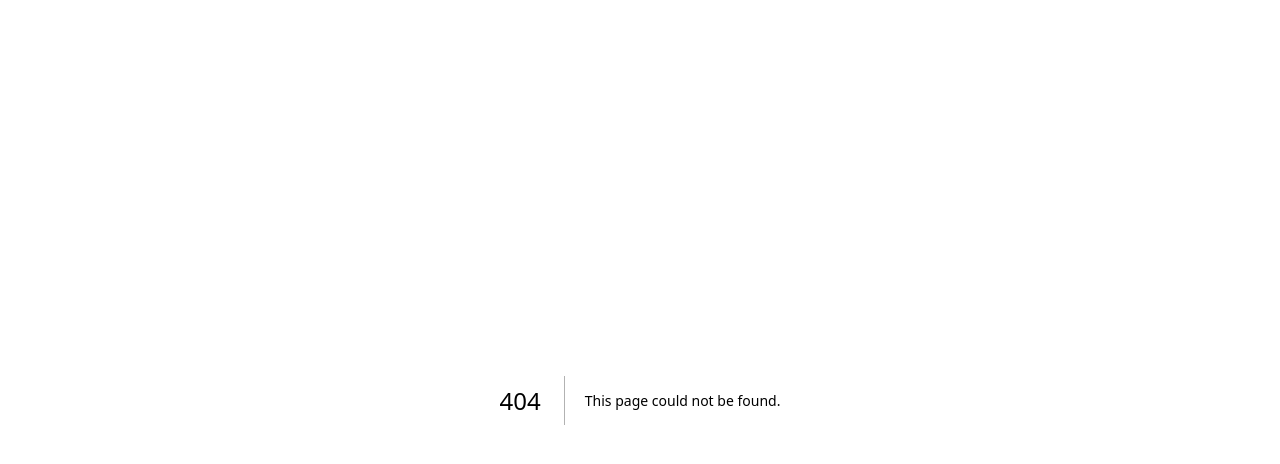
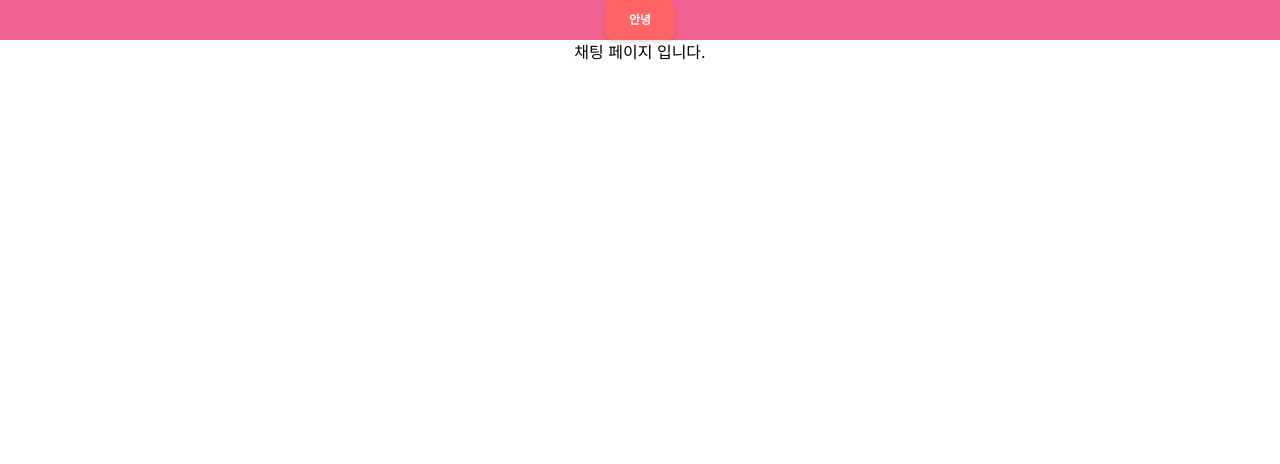
Before and after one commit to KDT1-FE/Y_FE_Toy2, a Next.js app: page /chatting in a window 1280 px wide. Before the commit this address had no page. Shown: the top 464 px of the page. Built offline with nearby package versions, Linux system fonts and the light colour scheme.

Commit message:
Chore: Github Actions CI/CD 세팅

```diff
--- /dev/null
+++ b/app/chatting/page.tsx
@@ -0,0 +1,17 @@
+import HomeButton from '@/Components/Button';
+import React from 'react';
+
+const wrapper = 'w-full flex flex-col items-center';
+
+const chatting = () => {
+	return (
+		<div className={wrapper}>
+			<div className="w-full flex justify-center bg-primary hover:bg-pink-300">
+				<HomeButton buttonName="안녕" />
+			</div>
+			<h1>채팅 페이지 입니다.</h1>
+		</div>
+	);
+};
+
+export default chatting;
```
